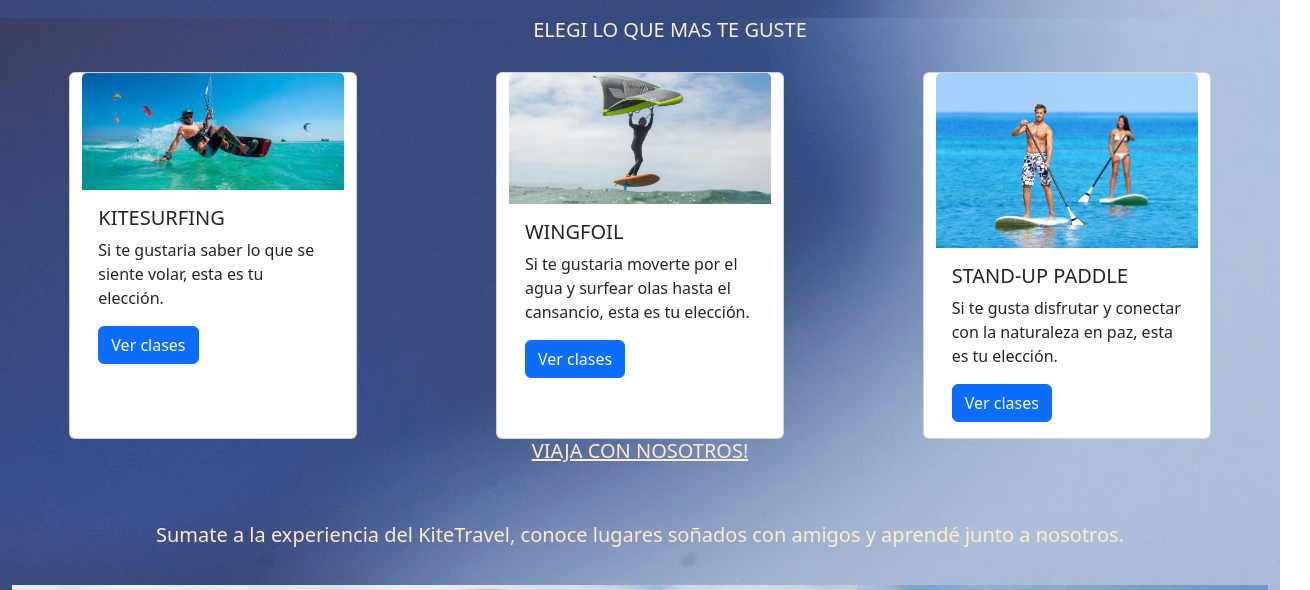
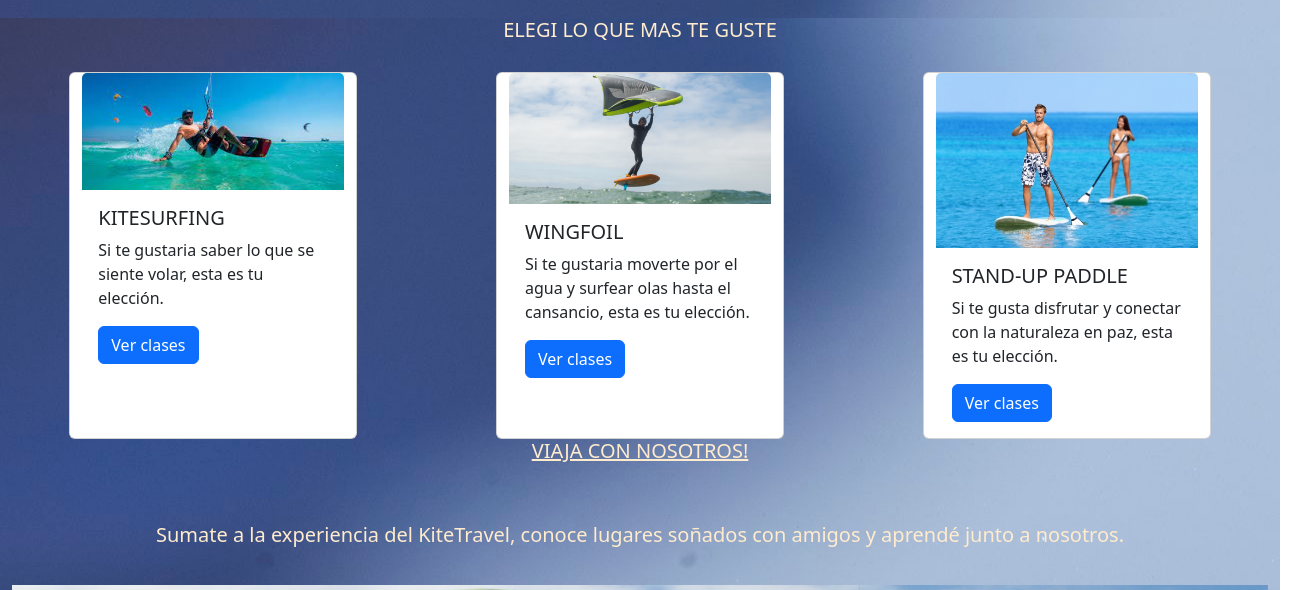
Before and after one commit to BauMazzoleni/PF-MAZZOLENI, a website: page index.html in a window 1280 px wide. Shown: the part 190-780 px from the top of the page, 1310 px wide, since content can reach past the window. Drawn offline with nearby package versions, Linux system fonts and the light colour scheme.

Commit message:
cambie un h1 por un h2

```diff
--- a/index.html
+++ b/index.html
@@ -94,7 +94,7 @@
 
     <div class="container-fluid bgPrincipal no-margin">
       <main class="row">
-        <h1 class="letra titulo">ELEGI LO QUE MAS TE GUSTE</h1>
+        <h2 class="letra titulo">ELEGI LO QUE MAS TE GUSTE</h2>
         <!-- Card kitesurf -->
         <div
           class="card col-12 col-xl-4"
@@ -158,6 +158,7 @@
           Sumate a la experiencia del KiteTravel, conoce lugares soñados con
           amigos y aprendé junto a nosotros.
         </h4>
+        <!-- Carrousel -->
         <div
           id="carouselExampleSlidesOnly"
           class="carousel slide"
```
